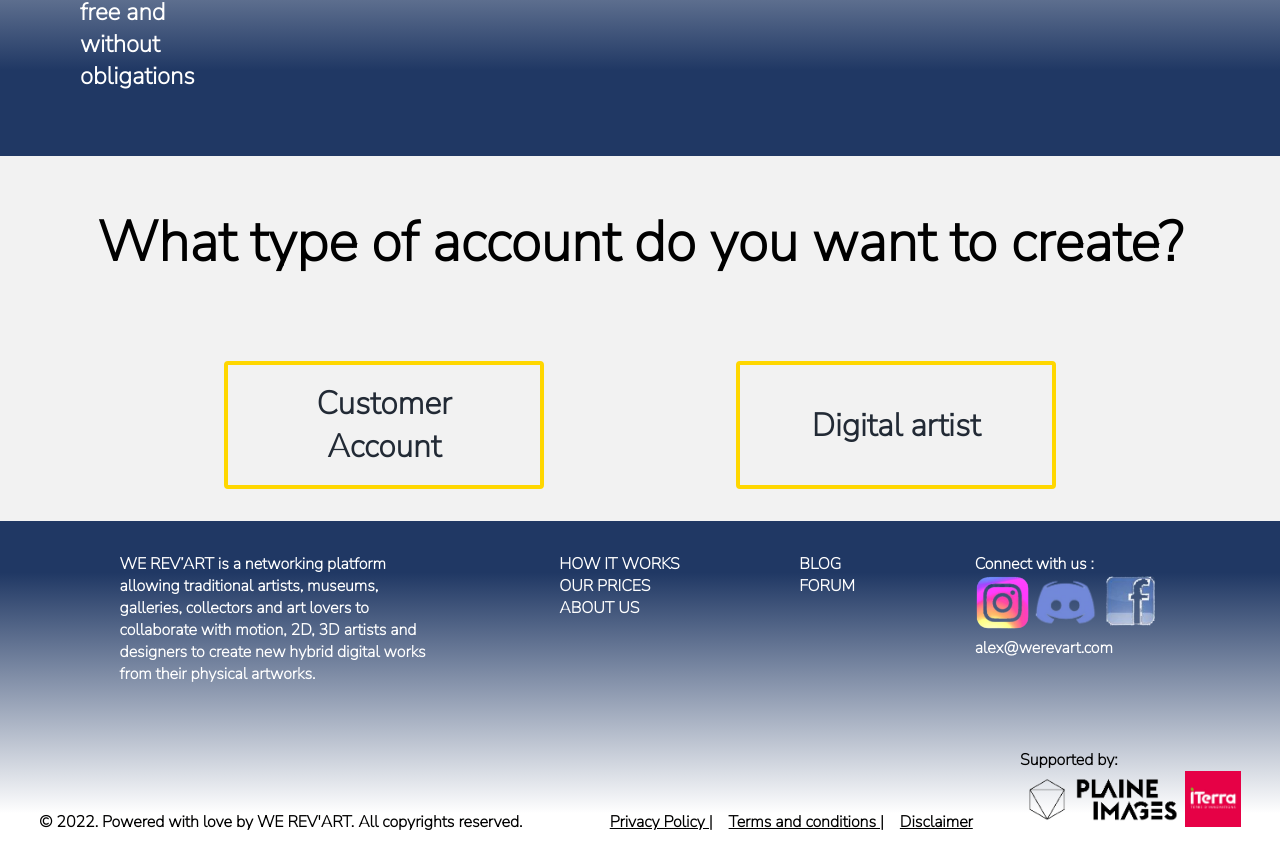
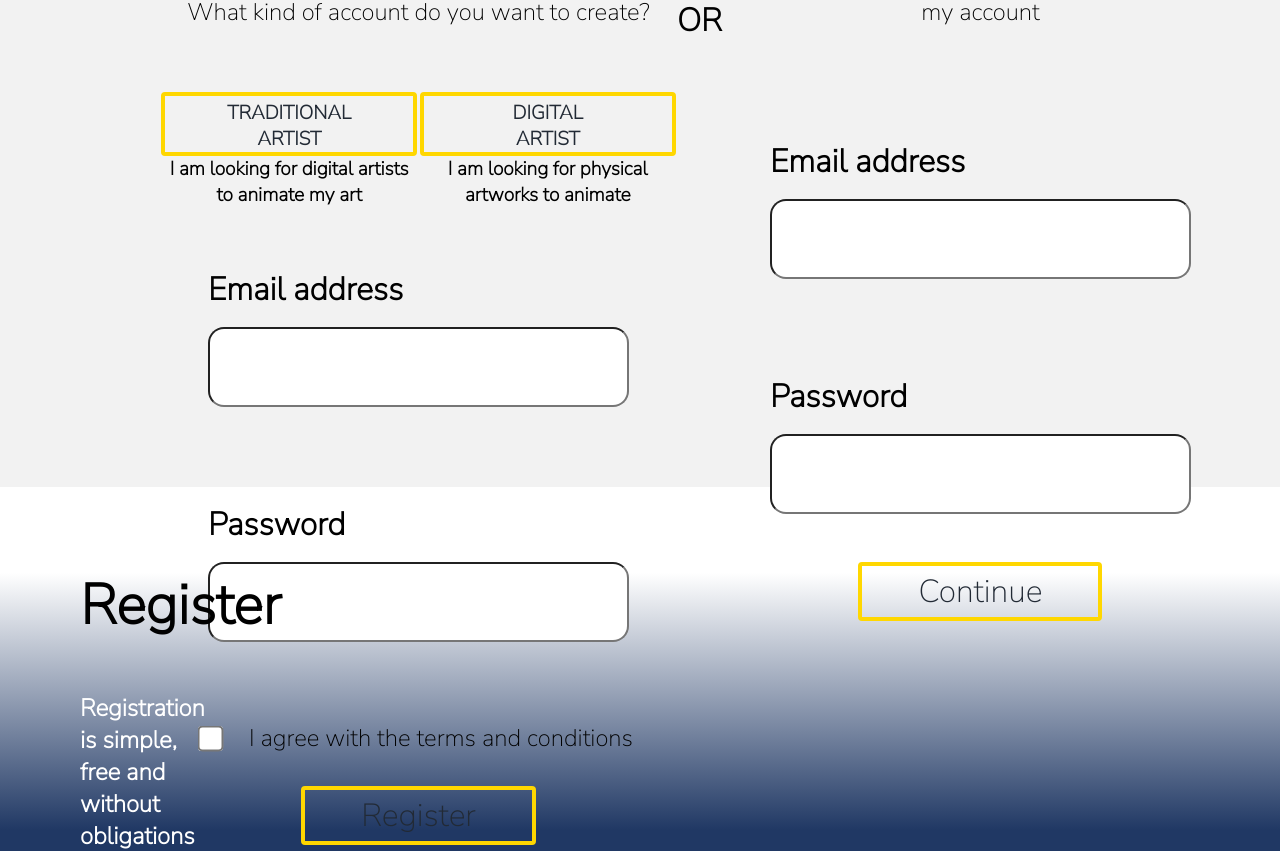
Before and after one commit to WildCodeSchool/2022-03-JS-Remote-404-we_rev_art, a React (Vite) app in the folder frontend/: page /Register in a window 1280 px wide. Shown: the part 458-1309 px from the top of the page. Built offline with nearby package versions, Linux system fonts and the light colour scheme.

Commit message:
adding loginNow and RegisterNow components and creating their css

```diff
--- a/frontend/src/components/Field.jsx
+++ b/frontend/src/components/Field.jsx
@@ -3,6 +3,7 @@ import "../style/Field.css";
 
 function Field({ el }) {
   return (
+    <form>
       <label htmlFor={el.label} className="field_label">
         <div>
           {el.label}
@@ -14,6 +15,7 @@ function Field({ el }) {
           placeholder={`Enter your ${el.label.toLowerCase()}`}
         />
       </label>
+    </form>
   );
 }
 
--- /dev/null
+++ b/frontend/src/components/LoginNow.jsx
@@ -0,0 +1,25 @@
+import React from "react";
+
+function LoginNow() {
+  return (
+    <section className="register_login_container">
+      <h4 className="register_h4"> Log in </h4>
+      <p>I am a registered user and I would like to log into my account</p>
+      <form action="">
+        <label htmlFor="email" className="field_label">
+          Email address
+          <input type="email" className="field_input" />
+        </label>
+        <label htmlFor="password" className="field_label">
+          Password
+          <input type="password" className="field_input" />
+        </label>
+        <button type="submit" className="button-style empty_yellow">
+          Continue
+        </button>
+      </form>
+    </section>
+  );
+}
+
+export default LoginNow;
--- /dev/null
+++ b/frontend/src/components/RegisterNow.jsx
@@ -0,0 +1,71 @@
+import React from "react";
+import { Link } from "react-router-dom";
+
+function RegisterNow({ artist, setArtist, customer, setCustomer }) {
+  const handleClick = (yes, setYes, setNo) => {
+    setNo(false);
+    setYes(!yes);
+  };
+
+  const artistClassName = artist
+    ? "button-style yellow"
+    : "button-style empty_yellow";
+  const customerClassName = customer
+    ? "button-style yellow"
+    : "button-style empty_yellow";
+
+  return (
+    <section className="register_login_container">
+      <h4 className="register_h4"> Register </h4>
+      <p>
+        You don&apos;t have an account yet? <br /> What kind of account do you
+        want to create?
+      </p>
+      <section className="register_buttons_container">
+        <div>
+          <button
+            type="button"
+            className={customerClassName}
+            onClick={() => handleClick(customer, setCustomer, setArtist)}
+          >
+            TRADITIONAL ARTIST
+          </button>
+          <p>I am looking for digital artists to animate my art</p>
+        </div>
+        <div>
+          <button
+            type="button"
+            className={artistClassName}
+            onClick={() => handleClick(artist, setArtist, setCustomer)}
+          >
+            DIGITAL ARTIST
+          </button>
+          <p>I am looking for physical artworks to animate</p>
+        </div>
+      </section>
+
+      <form>
+        <label htmlFor="email" className="field_label">
+          Email address
+          <input type="email" className="field_input" />
+        </label>
+        <label htmlFor="password" className="field_label">
+          Password
+          <input type="password" className="field_input" />
+        </label>
+        <div className="register_terms_container">
+          <input type="checkbox" className="register_checkbox" />
+
+          <p>
+            I agree with the <Link to="/">terms and conditions </Link>
+          </p>
+        </div>
+        <button type="submit" className="button-style empty_yellow">
+          Register
+        </button>
+      </form>
+    </section>
+  );
+}
+
+export default RegisterNow;
--- a/frontend/src/pages/Register.jsx
+++ b/frontend/src/pages/Register.jsx
@@ -2,8 +2,8 @@ import React, { useState } from "react";
 import MiniHeader from "../components/miniHeader";
 import ArtistRegistration from "../components/ArtistRegistration";
 import CustomerRegistration from "../components/CustomerRegistration";
-
-// import Buttons from "../components/Buttons";
+import RegisterNow from "../components/RegisterNow";
+import LoginNow from "../components/LoginNow";
 
 import "../style/register.css";
 
@@ -11,44 +11,26 @@ function Register() {
   const [customer, setCustomer] = useState(false);
   const [artist, setArtist] = useState(false);
 
-  const handleClick1 = () => {
-    setArtist(false);
-    setCustomer(true);
-  };
-
-  const handleClick2 = () => {
-    setCustomer(false);
-    setArtist(true);
-  };
+  console.warn(customer);
 
   return (
-    <div className="register_container">
+    <section className="register_container">
+      <section className="register_loginVsResgister_container">
+        <RegisterNow
+          artist={artist}
+          setArtist={setArtist}
+          customer={customer}
+          setCustomer={setCustomer}
+        />
+        <p className="register_div_or">OR</p>
+        <LoginNow />
+      </section>
+
       <MiniHeader index={4} />
-      <h2 className="register_title">
-        What type of account do you want to create?
-      </h2>
-      {/* <Buttons min={6} max={7} /> */}
-
-      <div className="register_buttons_container">
-        <button
-          type="button"
-          className="button-style empty_yellow"
-          onClick={handleClick1}
-        >
-          Customer Account
-        </button>
-        <button
-          type="button"
-          className="button-style empty_yellow"
-          onClick={handleClick2}
-        >
-          Digital artist
-        </button>
-      </div>
 
       {artist ? <ArtistRegistration /> : ""}
       {customer ? <CustomerRegistration /> : ""}
-    </div>
+    </section>
   );
 }
 export default Register;
--- a/frontend/src/style/register.css
+++ b/frontend/src/style/register.css
@@ -1,12 +1,33 @@
+.register_loginVsResgister_container {
+  display: flex;
+  justify-content: space-evenly;
+  align-items: flex-start;
+  height: 95vh;
+  width: 100%;
+  padding: 2rem 10rem;
+  font-size: 1.5rem;
+
+}
+
+.register_loginVsResgister_container > * {
+display: flex;
+flex-direction: column;
+justify-content: flex-start;
+align-items: center;
+text-align: center;
+}
+
 .register_buttons_container {
   display: flex;
-  justify-content: space-evenly;
-  padding: 2rem;
+  justify-content: space-around;
+  width: 100%;
 }
+
 .register_buttons_container * {
-  width: 20rem;
-  height: 8rem;
+  width: 16rem;
+  height: 4rem;
   font-weight: bold;
+  font-size: 1.2rem;
 }
 .register_container {
   background-color: #f2f2f2;
@@ -14,5 +35,31 @@
 
 .register_title {
   text-align: center;
-  padding: 3rem;
 }
+
+.register_h4 {
+  font-size: 5rem;
+}
+
+.register_login_container > * {
+  padding: 2rem 0;
+}
+
+.register_div_or {
+  height: 100%;
+  padding-top: 25%;
+  font-size: 2rem;
+  font-weight: bold;
+}
+
+.register_terms_container {
+  display: flex;
+  justify-content: center;
+  align-items: center;
+  padding: 2rem 0;
+}
+
+.register_checkbox {
+  transform: scale(2);
+  margin-right: 2rem;
+}
--- a/package.json
+++ b/package.json
@@ -17,5 +17,8 @@
   "devDependencies": {
     "concurrently": "^7.0.0",
     "husky": "^7.0.0"
+  },
+  "dependencies": {
+    "react-hook-form": "^7.32.0"
   }
 }
```
Also changed, not shown: 1 other file (tests, documents, lock files or other folders). Lines whose indentation alone changed are shown as unchanged.
